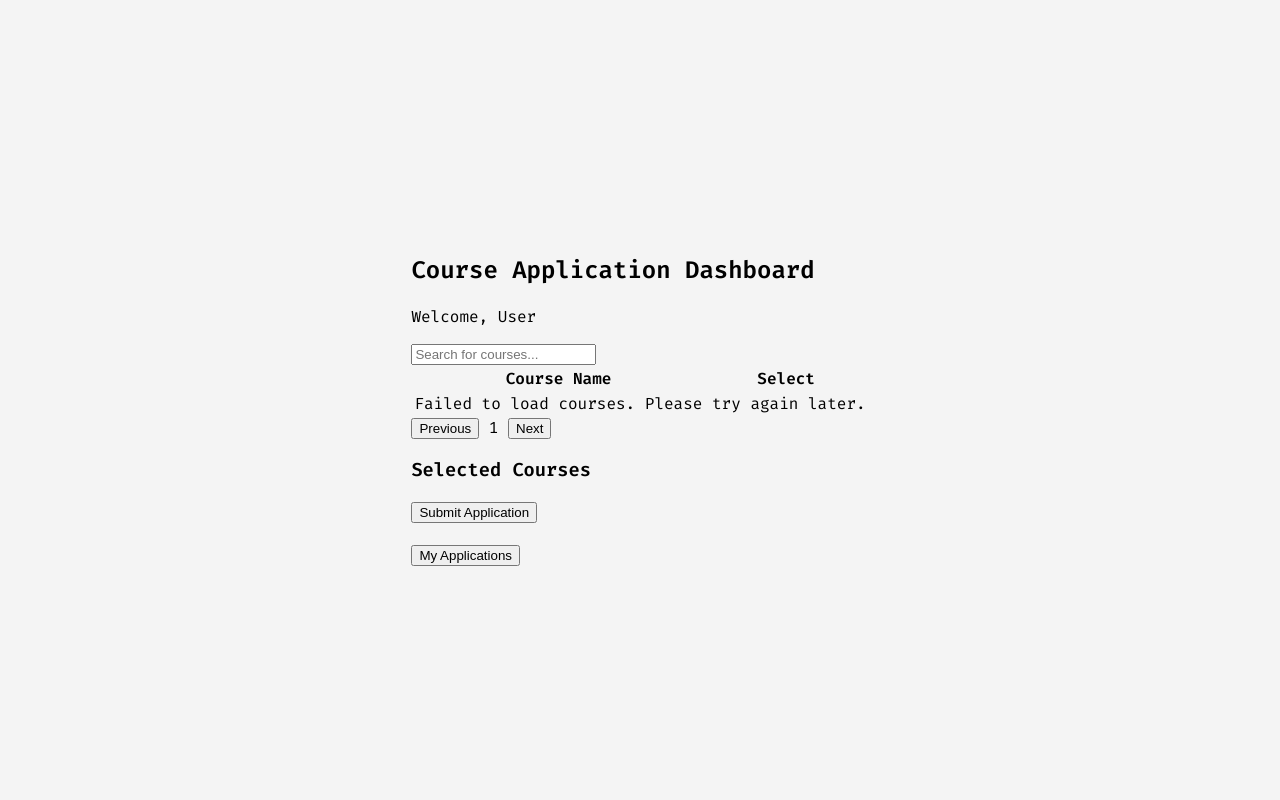
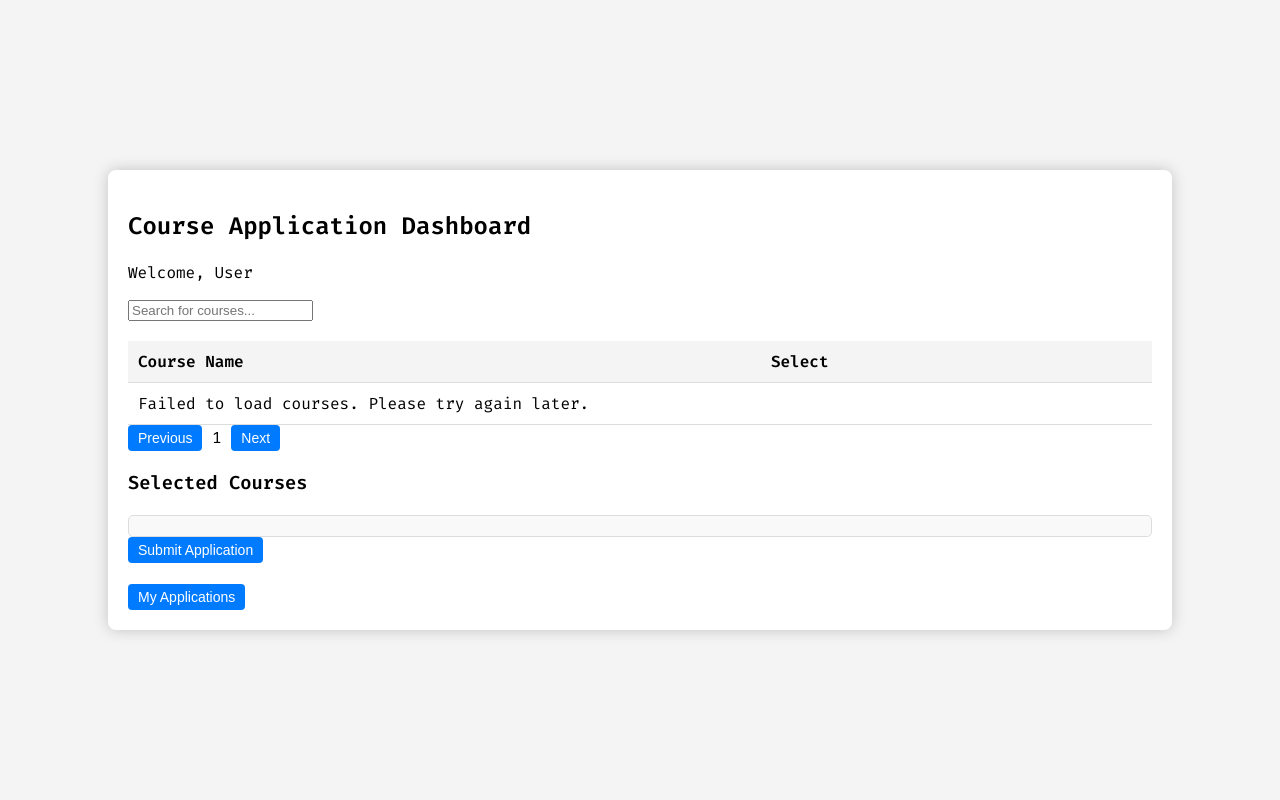
Before and after one commit to MichaelKamotho/courseRegistrationSystem, a PHP site: page /dashboard.html in a window 1280 px wide. Run offline with PHP 8.4, Linux system fonts and the light colour scheme.

Commit message:
Frontend Finalisedgit status

```diff
--- a/frontEnd/css/styles.css
+++ b/frontEnd/css/styles.css
@@ -1,4 +1,4 @@
-/* General Styles */
+/* Body and container styles remain the same */
 body {
     font-family: 'Fira Code', monospace;
     background-color: #f4f4f4;
@@ -7,7 +7,87 @@
     display: flex;
     justify-content: center;
     align-items: center;
-    height: 100vh;
+    min-height: 100vh;
+    overflow-y: auto;
 }
 
-/* Other styles remain the same */
+.container {
+    width: 80%;
+    max-width: 1200px;
+    padding: 20px;
+    background-color: white;
+    border-radius: 8px;
+    box-shadow: 0px 0px 15px rgba(0, 0, 0, 0.2);
+}
+
+/* Table styles */
+table {
+    width: 100%;
+    border-collapse: collapse; /* Remove space between table cells */
+    margin-top: 20px;
+    background-color: #fff;
+}
+
+th, td {
+    padding: 10px; /* Reduced padding */
+    text-align: left;
+    border-bottom: 1px solid #ddd;
+}
+
+th {
+    background-color: #f4f4f4;
+    font-weight: 600;
+}
+
+td {
+    background-color: #fff;
+}
+
+tr:hover {
+    background-color: #f9f9f9; /* Highlight rows on hover */
+}
+
+/* Button styles */
+button {
+    padding: 5px 10px; /* Reduce button padding */
+    font-size: 14px;
+    cursor: pointer;
+    background-color: #007bff;
+    color: white;
+    border: none;
+    border-radius: 4px;
+    transition: background-color 0.3s ease;
+}
+
+button:hover {
+    background-color: #0056b3;
+}
+#selectedCourses {
+    margin-top: 20px;
+    padding: 10px;
+    background-color: #f9f9f9;
+    border: 1px solid #ddd;
+    border-radius: 5px;
+}
+
+.selectedCourse {
+    display: flex;
+    justify-content: space-between;
+    padding: 5px;
+    background-color: #fff;
+    border-bottom: 1px solid #eee;
+    margin-bottom: 5px;
+}
+
+.selectedCourse button {
+    background-color: #ff4d4d;
+    color: white;
+    border: none;
+    border-radius: 4px;
+    cursor: pointer;
+    padding: 5px 10px;
+}
+
+.selectedCourse button:hover {
+    background-color: #ff3333;
+}
--- a/frontEnd/js/login.js
+++ b/frontEnd/js/login.js
@@ -6,8 +6,9 @@
         password: $("#password").val()
     };
 
+    console.log(loginData);
     $.ajax({
-        url: '../backend/api/login.php',  // Path to the backend login API
+        url: '../backEnd/api/login.php',  // Path to the backend login API
         type: 'POST',
         contentType: 'application/json',
         data: JSON.stringify(loginData),  // Send the data as JSON
```
